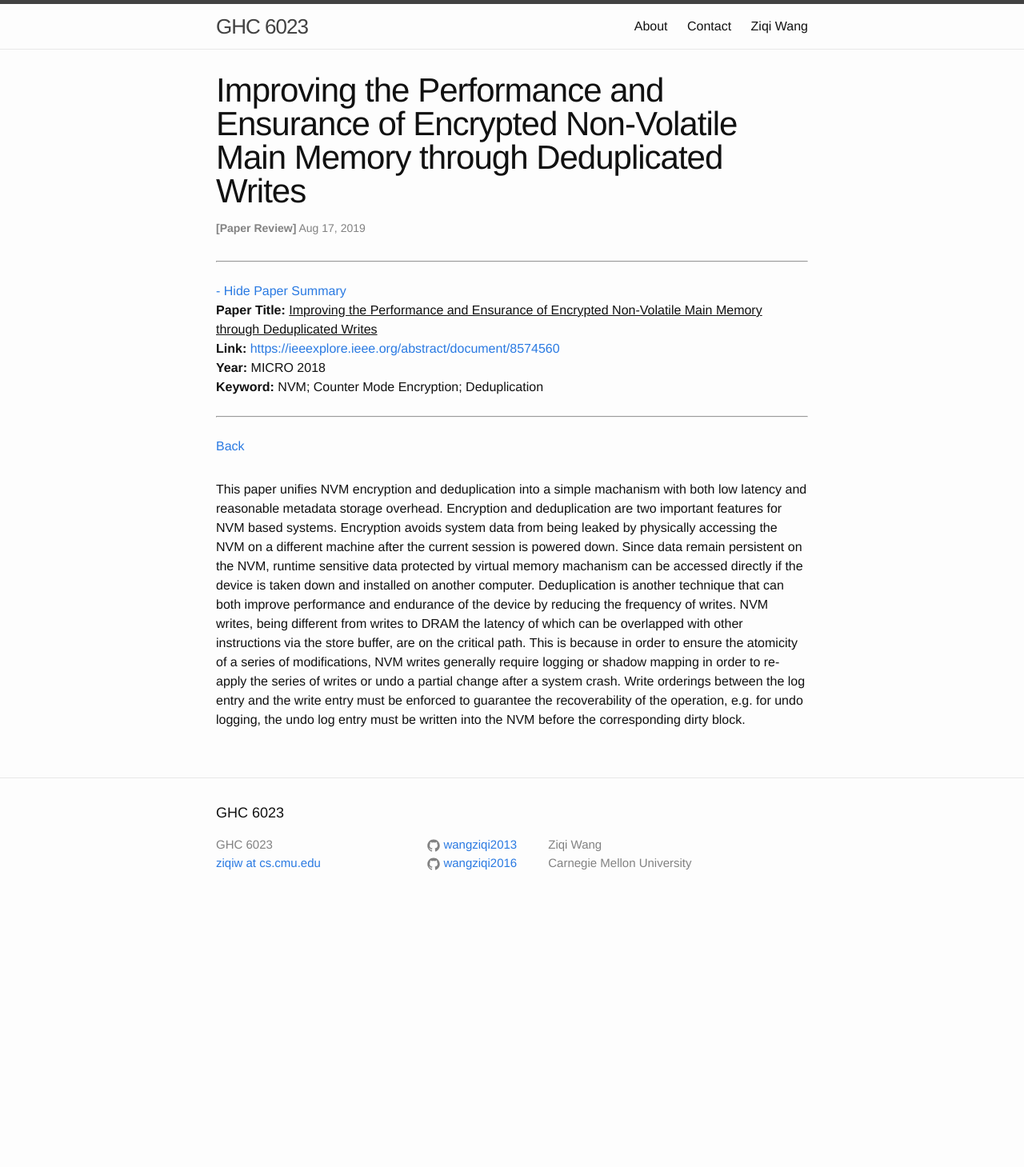
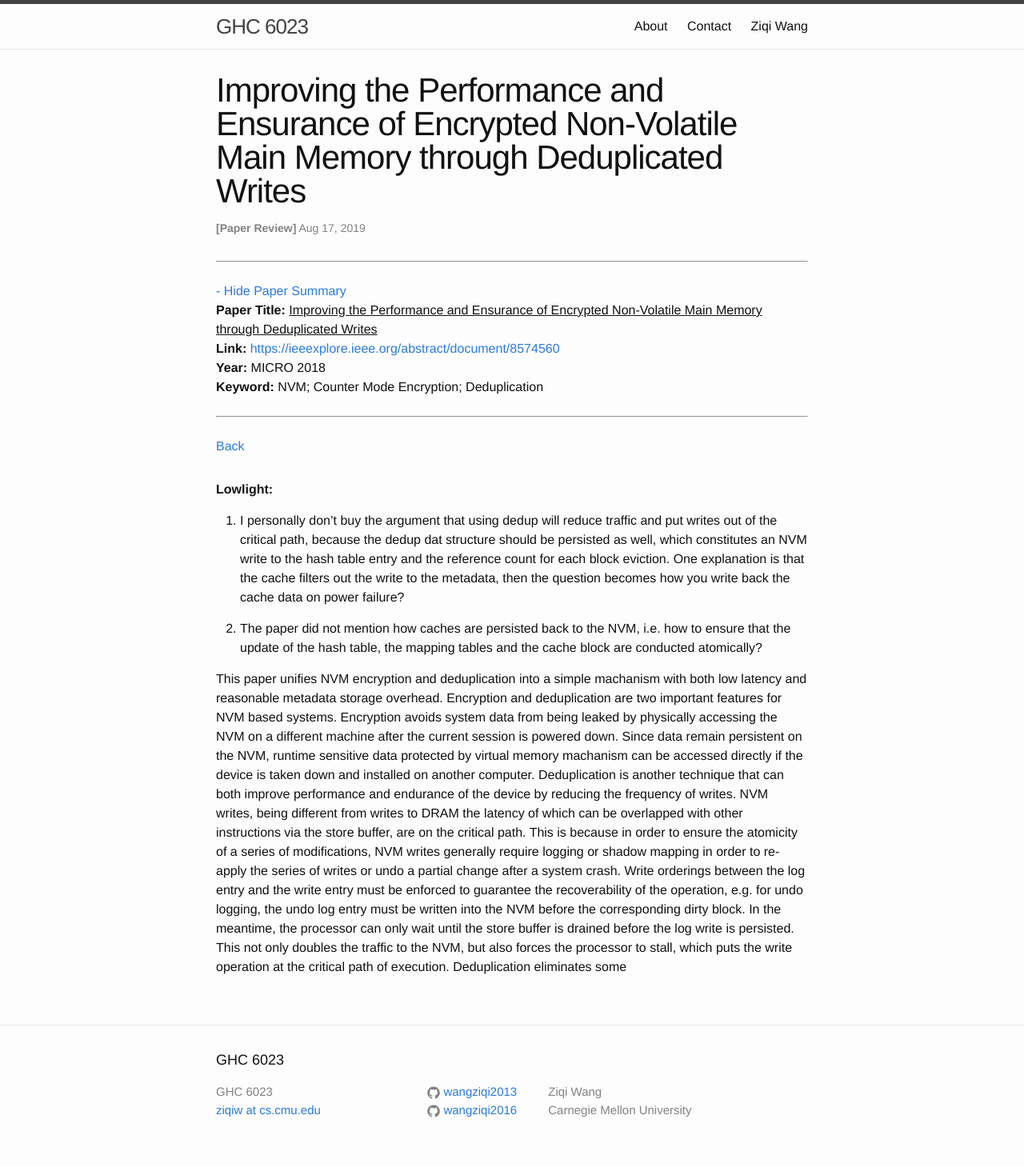
Before and after one commit to wangziqi2013/wangziqi2013.github.io, a Jekyll site: the page built from _posts/2019-08-16-improving-the-performance-and-endurance-of-encrypted.markdown, in a window 1280 px wide. Shown: the whole page at 80% size. Built offline with Jekyll 4.4.1, drawn with Linux system fonts in a browser that asks for light colours; before the commit the page ends 1150 px from its top, so only the background shows below that.

Commit message:
Adding lowlights

```diff
--- a/_posts/2019-08-16-improving-the-performance-and-endurance-of-encrypted.markdown
+++ b/_posts/2019-08-16-improving-the-performance-and-endurance-of-encrypted.markdown
@@ -13,6 +13,18 @@ htm_cr:
 version_mgmt:
 ---
 
+
+
+**Lowlight:**
+
+1. I personally don't buy the argument that using dedup will reduce traffic and put writes out of the critical path,
+   because the dedup dat structure should be persisted as well, which constitutes an NVM write to the hash table entry
+   and the reference count for each block eviction. One explanation is that the cache filters out the write to the metadata,
+   then the question becomes how you write back the cache data on power failure?
+
+2. The paper did not mention how caches are persisted back to the NVM, i.e. how to ensure that the update of the
+   hash table, the mapping tables and the cache block are conducted atomically?
+
 This paper unifies NVM encryption and deduplication into a simple machanism with both low latency and reasonable metadata storage
 overhead. Encryption and deduplication are two important features for NVM based systems. Encryption avoids system data from
 being leaked by physically accessing the NVM on a different machine after the current session is powered down. Since data
@@ -23,4 +35,6 @@ the latency of which can be overlapped with other instructions via the store buf
 because in order to ensure the atomicity of a series of modifications, NVM writes generally require logging or shadow mapping
 in order to re-apply the series of writes or undo a partial change after a system crash. Write orderings between the log entry
 and the write entry must be enforced to guarantee the recoverability of the operation, e.g. for undo logging, the undo log entry
-must be written into the NVM before the corresponding dirty block.
+must be written into the NVM before the corresponding dirty block. In the meantime, the processor can only wait until the
+store buffer is drained before the log write is persisted. This not only doubles the traffic to the NVM, but also forces
+the processor to stall, which puts the write operation at the critical path of execution. Deduplication eliminates some
```
